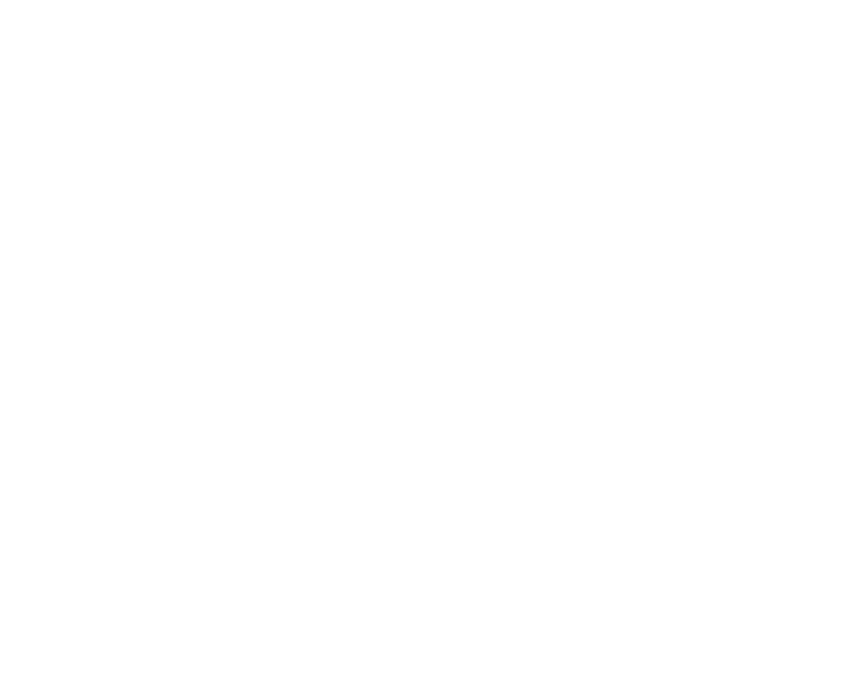
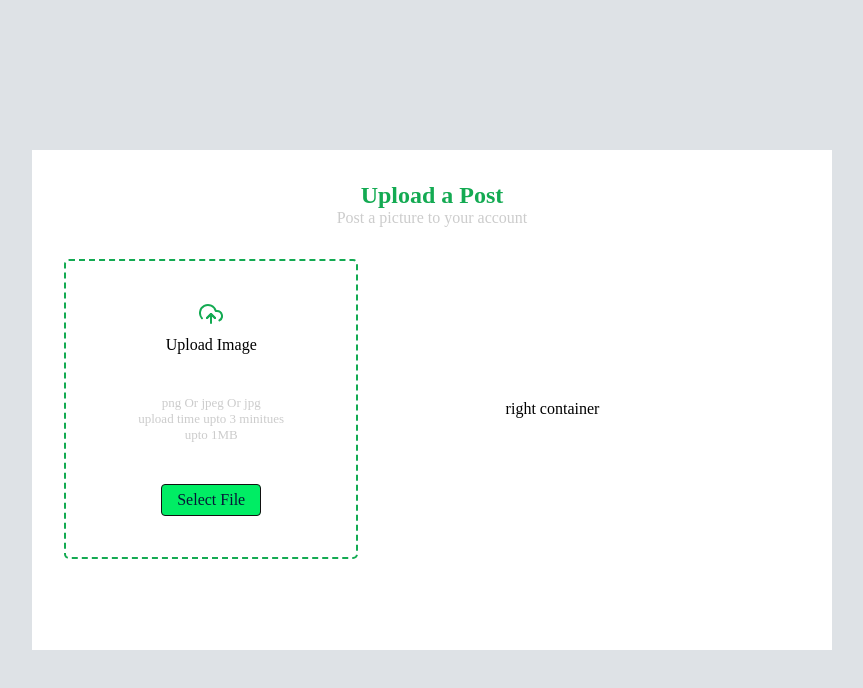
Before and after one commit to farmer2farmer2investor/f2f__frontend, a React (Create React App) app: page /upload in a window 1280 px wide. Before the commit this address had no page. Shown: the top 688 px of the page, without its empty margins (208-1071 px from the left). Built offline with nearby package versions, Linux system fonts and the light colour scheme; a web font is replaced by a local one.

Commit message:
upload image input field is edited

```diff
--- a/src/App.js
+++ b/src/App.js
@@ -6,6 +6,7 @@
 import Home from './pages/Home';
 import Profile from './pages/Profile/Profile';
 import Auth from './pages/Auth/Auth';
+import Upload from './components/Upload/Upload';
 
 
 import './App.css';
@@ -16,9 +17,13 @@
     <div>
       <div>
         <Routes>
-          <Route
+          {/* <Route
             exact path='/'
             element={<Home />}
+          /> */}
+          <Route
+            exact path='/upload'
+            element={<Upload />}
           />
           {/* <Route
             exact path='/'
--- /dev/null
+++ b/src/components/Upload/Upload.jsx
@@ -0,0 +1,66 @@
+import React, { useRef, useState } from 'react';
+import { FiUploadCloud } from 'react-icons/fi';
+
+// stylesheet
+import classes from './Upload.module.css';
+
+const Upload = () => {
+  const [postDetails, setPostDetails] = useState({
+    userId: "",
+    image: "",
+    category: "",
+    description: "",
+    location: "",
+    createdAt: ""
+  });
+  const fileInputRef = useRef(null);
+
+  const handleBrowseClick = () => {
+    fileInputRef.current.click();
+  };
+
+  const handleDivClick = () => {
+    handleBrowseClick();
+  };
+
+
+
+  return (
+    <div className={classes.uploadContainer}>
+      <div className={classes.contentContainer}>
+        <div className={classes.headingContainer}>
+          <h1 className={classes.heading}>Upload a Post</h1>
+          <p className={classes.subHeading}>Post a picture to your account</p>
+        </div>
+        {/* <p>hellow</p> */}
+        <form className={classes.formContainer} onSubmit={() => { console.log("hellow") }}>
+          <div className={classes.leftContainer}>
+            <div className={classes.inputFileContainer}>
+              <div className={classes.iconContainer}>
+                <FiUploadCloud className={classes.icon} />
+                <p>Upload Image</p>
+              </div>
+              <div className={classes.descContainer}>
+                <p className={classes.subHeading}>png Or jpeg Or jpg</p>
+                <p className={classes.subHeading}>upload time upto 3 minitues</p>
+                <p className={classes.subHeading}>upto 1MB</p>
+              </div>
+              <p onClick={handleDivClick} className={classes.btn}>Select File</p>
+              <input
+                type="file"
+                name='image'
+                ref={fileInputRef}
+                hidden
+              />
+            </div>
+          </div>
+          <div className={classes.rightContainer}>
+            <p>right container</p>
+          </div>
+        </form>
+      </div>
+    </div>
+  )
+}
+
+export default Upload
--- /dev/null
+++ b/src/components/Upload/Upload.module.css
@@ -0,0 +1,105 @@
+.uploadContainer {
+    width: 100vw;
+    height: 100vh;
+    background-color: var(--text-gray);
+
+    display: flex;
+    justify-content: center;
+    align-items: center;
+}
+
+.contentContainer {
+    width: 800px;
+    height: 500px;
+    background: var(--bg-white);
+
+    display: flex;
+    flex-direction: column;
+    justify-content: flex-start;
+    align-items: center;
+    gap: 2rem;
+    padding: 2rem;
+}
+
+.headingContainer {
+    display: flex;
+    flex-direction: column;
+    text-align: center;
+}
+
+.heading {
+    font-size: var(--h1-font-size);
+    color: var(--secondary-green);
+}
+
+.subHeading {
+    color: #ccc;
+}
+
+.formContainer {
+    display: flex;
+    justify-content: space-between;
+    align-items: center;
+    gap: 1rem;
+    width: 100%;
+}
+
+.leftContainer {
+    width: 40%;
+    height: 300px;
+    border: 2px dashed var(--secondary-green);
+    border-radius: 5px;
+
+    display: flex;
+    justify-content: center;
+    align-items: center;
+}
+
+.inputFileContainer {
+    display: flex;
+    flex-direction: column;
+    justify-content: space-evenly;
+    align-items: center;
+    height: 100%;
+}
+
+.iconContainer {
+    display: flex;
+    flex-direction: column;
+    align-items: center;
+    justify-content: center;
+    gap: 10px;
+}
+
+.icon {
+    color: var(--secondary-green);
+    font-size: var(--h1-font-size);
+}
+
+.descContainer {
+    display: flex;
+    flex-direction: column;
+    justify-content: center;
+    align-items: center;
+    font-size: var(--small-font-size);
+}
+
+.btn {
+    background-color: #00ED64;
+    color: var(--primary-text);
+    font-weight: 500;
+    padding: 6px 15px;
+    border: 1px solid #111;
+    border-radius: 4px;
+    transition: 0.1s;
+    cursor: pointer;
+}
+
+.btn:hover {
+    border-radius: 30px;
+}
+
+
+.rightContainer {
+    width: 40%;
+}
```
